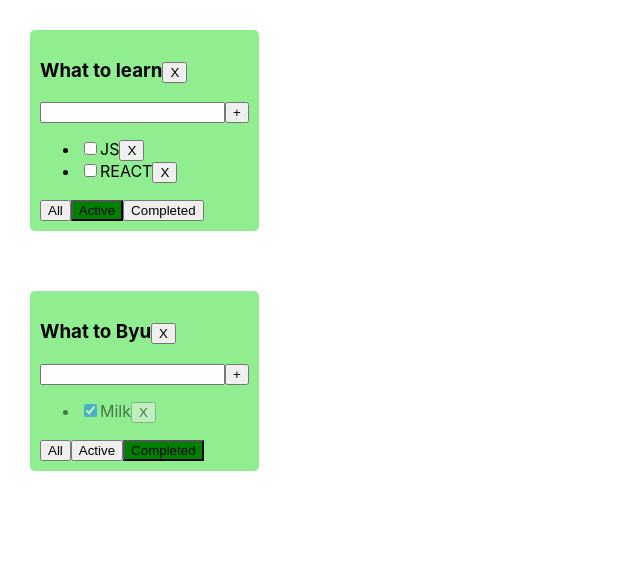
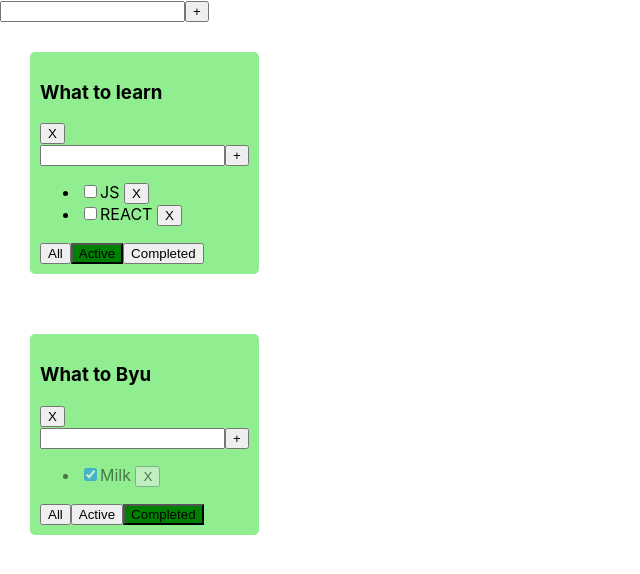
Before and after one commit to ArtemSorokin/ToDopovtor, a React (Create React App) app: page / in a window 1280 px wide. Shown: the top 574 px of the page, without its empty margins (0-640 px from the left). Built offline with nearby package versions, Linux system fonts and the light colour scheme.

Commit message:
Создан отдельный компанент для добавления тудулистов и тасок. Добавлена возможность редактирования названий по двойному нажатию

```diff
--- /dev/null
+++ b/src/AddItemFormPropsType.tsx
@@ -0,0 +1,41 @@
+import React, {ChangeEvent, FC, KeyboardEvent, useState} from "react";
+
+export type AddItemFormPropsType = {
+    addItem: (title: string) => void
+}
+
+
+export const AddItemForm:FC<AddItemFormPropsType> =(props)=>{
+    let [inpTaskValue, setInpTaskValue] = useState('')
+    let [errorForTaskTitle, setErrorForTaskTitle] = useState(false)
+
+    const changeInputValueHandler = (e: ChangeEvent<HTMLInputElement>)=> {
+        setErrorForTaskTitle(false)
+        setInpTaskValue(e.currentTarget.value)
+    }
+    const onKeyPressHandler = (e: KeyboardEvent<HTMLInputElement>)=>{
+        if(e.key === 'Enter') {
+            if(inpTaskValue.trim() !== ''){
+                props.addItem(inpTaskValue)
+                setInpTaskValue('')
+            } else setErrorForTaskTitle(true)
+        }
+    }
+    const addTaskValueToState = (value:string)=>{
+        if(value.trim() !== ''){
+            props.addItem(value);
+            setInpTaskValue('')
+        } else
+            setErrorForTaskTitle(true)
+        return
+    }
+    return(
+        <div className= {errorForTaskTitle? 'error': ''} >
+            <input value={inpTaskValue} onChange={changeInputValueHandler}
+                   onKeyPress={onKeyPressHandler }
+            />
+            <button onClick={() => addTaskValueToState(inpTaskValue)}>+</button>
+            {errorForTaskTitle &&<div className='errorMessage'>Title is required</div> }
+        </div>
+    )
+}
--- a/src/App.tsx
+++ b/src/App.tsx
@@ -2,106 +2,129 @@ import React, {useState} from 'react';
 import './App.css';
 import {TaskType, Todolist} from "./Todolist";
 import {v1} from "uuid";
+import {AddItemForm} from "./AddItemFormPropsType";
+import * as cluster from "cluster";
 
-export type FilterValueTypes = 'All' |  'ACTIVE' | 'COMPLETED'
+export type FilterValueTypes = 'All' | 'ACTIVE' | 'COMPLETED'
 type TodolistType = {
     id: string
-     title:string
+    title: string
     filter: FilterValueTypes
+}
+
+type TaskStateType = {
+    [key: string]: Array<TaskType>
 }
 
 
 function App() {
-
-
-
     let tolistId1 = v1()
     let tolistId2 = v1()
 
-    let [todolist, setTodolist] = useState<Array<TodolistType>>(
+    let [todolists, setTodolists] = useState<Array<TodolistType>>(
         [{id: tolistId1, title: 'What to learn', filter: 'ACTIVE'},
             {id: tolistId2, title: 'What to Byu', filter: 'COMPLETED'}]
     )
 
-    let [tasks, setTask] = useState({
-            [tolistId1]: [{id: v1(), isDone: false, taskTitle: 'JS'} ,
+    let [tasks, setTask] = useState<TaskStateType>({
+        [tolistId1]: [{id: v1(), isDone: false, taskTitle: 'JS'},
             {id: v1(), isDone: true, taskTitle: 'HTML'},
             {id: v1(), isDone: false, taskTitle: 'REACT'}
         ],
-        [tolistId2]: [{id: v1(), isDone: false, taskTitle: 'JS'} ,
+        [tolistId2]: [{id: v1(), isDone: false, taskTitle: 'JS'},
             {id: v1(), isDone: true, taskTitle: 'Milk'},
             {id: v1(), isDone: false, taskTitle: 'Beer'}
         ]
+    })
 
-        }
-    )
-
-    const removeTodolist = (todolistId:string)=>{
-        let newTodolist = todolist.filter(tl => tl.id !== todolistId)
-        setTodolist(newTodolist)
+    const removeTodolist = (todolistId: string) => {
+        let newTodolist = todolists.filter(tl => tl.id !== todolistId)
+        setTodolists(newTodolist)
 
         delete tasks[todolistId]
         setTask({...tasks})
 
     }
-
-    // let[filter, setFilter] = useState<FilterValueTypes>('All')
-
-    const removeTask = (id:string, todolistId: string)=>{
+    const removeTask = (id: string, todolistId: string) => {
         let tsk = tasks[todolistId]
-        let taskCopy = tsk.filter((t)=> t.id!==id )
+        let taskCopy = tsk.filter((t) => t.id !== id)
         tasks[todolistId] = taskCopy
 
         setTask({...tasks})
     }
-
-    const filteringTask = (filter:FilterValueTypes, todolistId: string)=>{
-          let todo = todolist.find(tl => tl.id === todolistId)
-        if(todo) {
+    const filteringTask = (filter: FilterValueTypes, todolistId: string) => {
+        let todo = todolists.find(tl => tl.id === todolistId)
+        if (todo) {
             todo.filter = filter
-            setTodolist([...todolist])
+            setTodolists([...todolists])
         }
     }
-
-    const addTask = (titleTask: string, todolistId:string)=> {
+    const addTask = (titleTask: string, todolistId: string) => {
         let newTask = {
             id: v1(),
             isDone: false,
             taskTitle: titleTask
         }
         let tsk = tasks[todolistId]
-        tasks[todolistId] = [...tsk, newTask ]
-         setTask({...tasks })
+        tasks[todolistId] = [...tsk, newTask]
+        setTask({...tasks})
     }
-
-    const checkTask = (id: string, isDone:boolean, todolistId: string)=>{
-      let task = tasks[todolistId].find(t=>t.id===id)
-        if (task){task.isDone = isDone
+    const checkTask = (id: string, isDone: boolean, todolistId: string) => {
+        let task = tasks[todolistId].find(t => t.id === id)
+        if (task) {
+            task.isDone = isDone
             setTask({...tasks})
         } else return
 
     }
+    const addTodoList = (title: string) => {
 
+        let newTodolist: TodolistType = {
+            id: v1(), title: title, filter: 'All'
+        }
 
+        setTodolists([newTodolist, ...todolists])
+        setTask({[newTodolist.id]: [], ...tasks})
+    }
+    const changeTitleValueHandler = (id: string, title: string, todoId: string) => {
+        let task = tasks[todoId].find(t => t.id === id)
+        if (task) {
+            task.taskTitle = title
+            setTask({...tasks})
+        } else return
+
+    }
+    const changeTodoTitleValueHandler = (title: string, todoId:string)=>{
+        let todo = todolists.find(td => td.id === todoId)
+        if(todo) {
+            todo.title = title
+            setTodolists([...todolists])
+        }
+
+    }
 
     return (
         <div>
-            {todolist.map((tl)=>{
+            <AddItemForm addItem={addTodoList}/>
+            {todolists.map((tl) => {
+
                 let taskForTodolist = tasks[tl.id]
 
-                if(tl.filter === 'ACTIVE') {
-                    taskForTodolist = taskForTodolist.filter((t)=>!t.isDone)
-                }  else if (tl.filter === 'COMPLETED') {
-                    taskForTodolist = taskForTodolist.filter((t)=>t.isDone)
+                if (tl.filter === 'ACTIVE') {
+                    taskForTodolist = taskForTodolist.filter((t) => !t.isDone)
+                } else if (tl.filter === 'COMPLETED') {
+                    taskForTodolist = taskForTodolist.filter((t) => t.isDone)
                 }
 
-                return( <Todolist
+                return (<Todolist
                         key={tl.id}
                         id={tl.id}
                         title={tl.title} tasks={taskForTodolist}
                         removeTask={removeTask} filteringTask={filteringTask}
                         addTask={addTask} checkTask={checkTask} filter={tl.filter}
                         removeTodolist={removeTodolist}
+                        changeTitleValueHandler={changeTitleValueHandler}
+                        changeTodoTitleValueHandler={changeTodoTitleValueHandler}
                     />
                 )
 
--- /dev/null
+++ b/src/EditableSpan.tsx
@@ -0,0 +1,33 @@
+import React, {ChangeEvent, FC, useState} from "react";
+
+export type EditableSpanPropsType = {
+    title: string
+    changeTitleValueHandler: (title:string)=> void
+}
+export const EditableSpan: FC<EditableSpanPropsType> = (props) => {
+
+    let [editableMode, setEditableMode]= useState(false)
+    let [esInputValue, setesInputValue] = useState('')
+
+    const activetedEditMode = ()=> {
+        setEditableMode(true)
+        setesInputValue(props.title)
+    }
+    const DisactivetedEditMode = ()=>{
+        setEditableMode(false)
+
+        props.changeTitleValueHandler(esInputValue)
+
+    }
+
+    const ChangeTitleHeandler = (e:ChangeEvent<HTMLInputElement>)=>{
+
+        setesInputValue(e.currentTarget.value)
+    }
+
+
+    return (
+        editableMode ?<input value={esInputValue} autoFocus onBlur={DisactivetedEditMode} onChange={ChangeTitleHeandler}/>  : <span onDoubleClick={activetedEditMode}  >{props.title} </span>
+
+    )
+}
--- a/src/Todolist.tsx
+++ b/src/Todolist.tsx
@@ -1,11 +1,7 @@
-import React, {
-    ChangeEvent,
-    FC,
-    KeyboardEvent,
-    MouseEvent,
-    useState
-} from "react";
+import React, {FC, MouseEvent} from "react";
 import {FilterValueTypes} from "./App";
+import {AddItemForm} from "./AddItemFormPropsType";
+import {EditableSpan} from "./EditableSpan";
 
 
 type TodolistPropsType = {
@@ -18,6 +14,8 @@ type TodolistPropsType = {
     checkTask: (id:string, e:boolean, todolistId: string)=>void
     filter: FilterValueTypes
     removeTodolist: (todolistId: string)=> void
+    changeTitleValueHandler: (id:string, title:string, todolistId:string)=>void
+    changeTodoTitleValueHandler: ( title:string, todolistId:string)=>void
 }
 
 export type TaskType = {
@@ -28,32 +26,8 @@ export type TaskType = {
 
 export const Todolist: FC<TodolistPropsType> = (props) => {
 
-    let [inpTaskValue, setInpTaskValue] = useState('')
-    let [errorForTaskTitle, setErrorForTaskTitle] = useState(false)
-
-
     const removeTask = (id: string, todolistId: string) => {
         props.removeTask(id, todolistId)
-    }
-    const onKeyPressHandler = (e: KeyboardEvent<HTMLInputElement>)=>{
-        if(e.key === 'Enter') {
-            if(inpTaskValue.trim() !== ''){
-                props.addTask(inpTaskValue, props.id)
-                setInpTaskValue('')
-            } else setErrorForTaskTitle(true)
-        }
-    }
-    const changeInputValueHandler = (e: ChangeEvent<HTMLInputElement>)=> {
-        setErrorForTaskTitle(false)
-        setInpTaskValue(e.currentTarget.value)
-    }
-    const addTaskValueToState = (value:string, todolistId: string)=>{
-        if(value.trim() !== ''){
-            props.addTask(value, todolistId);
-            setInpTaskValue('')
-        } else
-        setErrorForTaskTitle(true)
-        return
     }
     const changeFilterValue = (value:FilterValueTypes, todolistId:string)=>{
         props.filteringTask(value, todolistId)
@@ -61,32 +35,40 @@ export const Todolist: FC<TodolistPropsType> = (props) => {
     const removeTodolist = (todolistId:string)=>{
         props.removeTodolist(todolistId)
     }
+    const addTask = (title:string)=>{
+        props.addTask(title, props.id)
+    }
+    const changeTodoTitleValueHandler =(title: string)=>{
+        props.changeTodoTitleValueHandler(title, props.id)
+    }
+
+
 
 
     return (
         <div className="App">
             <div className= 'todolist' >
+<h3>
+    <EditableSpan title={props.title} changeTitleValueHandler={changeTodoTitleValueHandler}/>
+</h3>
+                <button onClick={()=>removeTodolist(props.id)}> X </button>
 
-                <h3>{props.title}<button onClick={()=>removeTodolist(props.id)}> X </button>  </h3>
-
-                <div className= {errorForTaskTitle? 'error': ''} >
-                    <input value={inpTaskValue} onChange={changeInputValueHandler}
-                           onKeyPress={onKeyPressHandler }
-                    />
-                    <button onClick={() => addTaskValueToState(inpTaskValue, props.id)}>+</button>
-                    {errorForTaskTitle &&<div className='errorMessage'>Title is required</div> }
-                </div>
+                <AddItemForm addItem={addTask}/>
                 <ul>
                     {
                         props.tasks.map((task) => {
                             const ChangeTaskCheck = (e:MouseEvent<HTMLInputElement>)=>{
                                 props.checkTask(task.id , e.currentTarget.checked, props.id)
                             }
+
+                            const changeTitleValueHandler = (title:string)=>{
+                                props.changeTitleValueHandler(task.id , title, props.id)
+                            }
                                const removeTaskHandler = ()=> {  removeTask(task.id, props.id)}
                             return (
                                 <li key={task.id}  className={task.isDone? 'isDone': ' '}>
                                     <input type="checkbox" checked={task.isDone} onClick={ChangeTaskCheck}/>
-                                    <span>{task.taskTitle}</span>
+                                  <EditableSpan title={task.taskTitle} changeTitleValueHandler={changeTitleValueHandler}/>
                                     <button onClick={removeTaskHandler} >X
                                     </button>
                                 </li>
```
Lines whose indentation alone changed are shown as unchanged.
